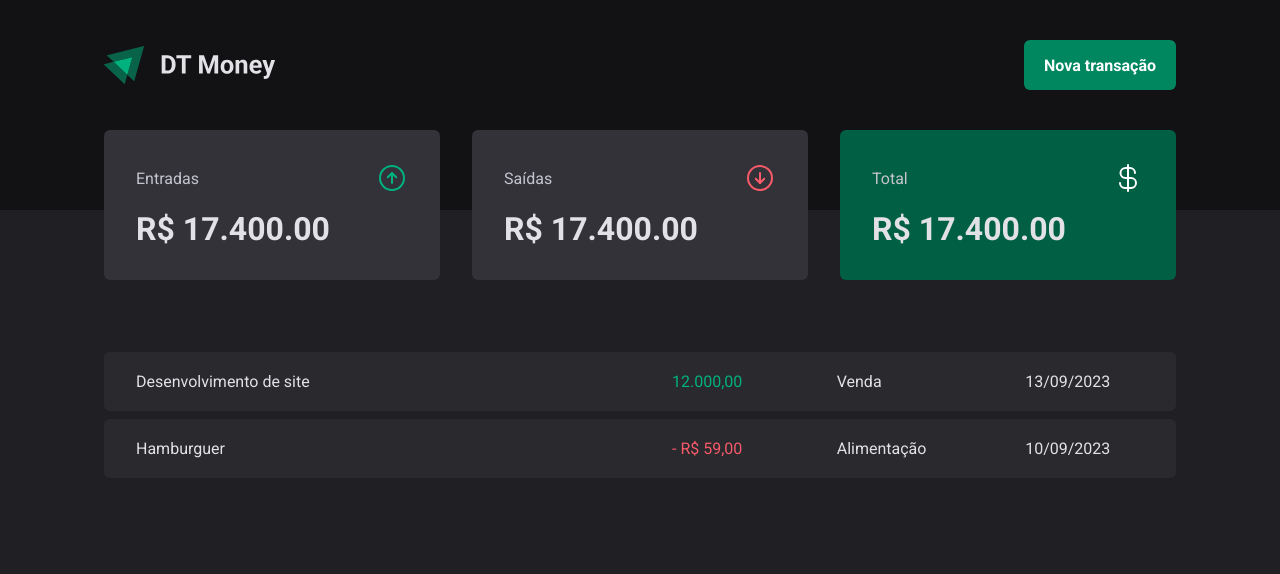
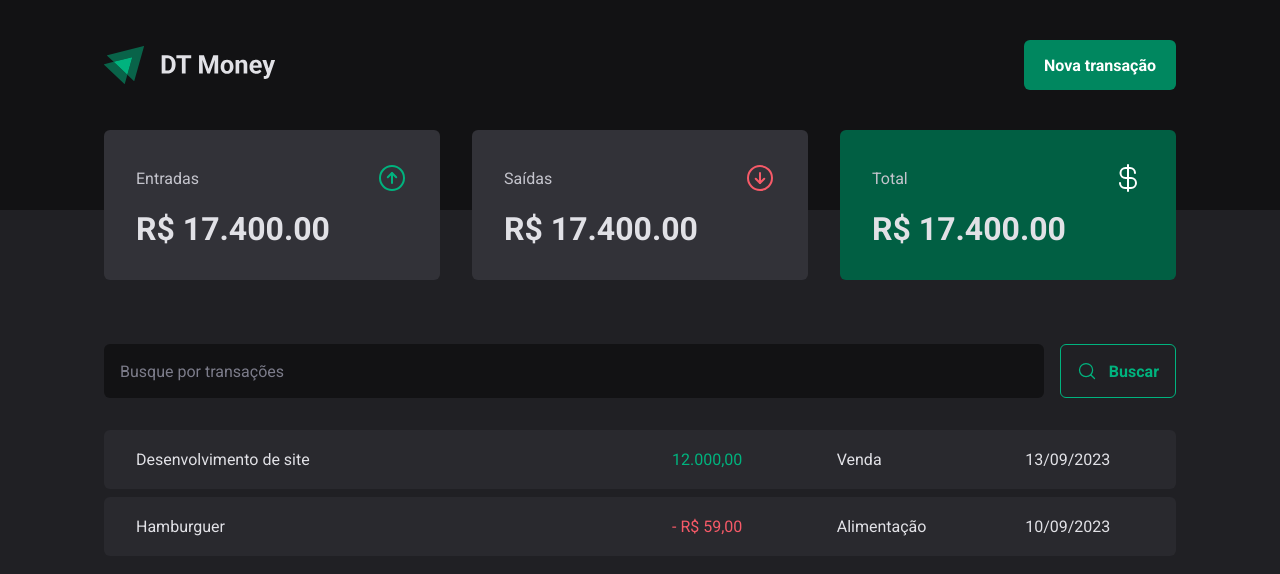
Before and after one commit to GabrielTurri/dt-money, a React (Vite) app: page / in a window 1280 px wide. Shown: the top 574 px of the page. Built offline with nearby package versions, Linux system fonts and the light colour scheme.

Commit message:
creating accessible modal

```diff
--- a/package.json
+++ b/package.json
@@ -10,6 +10,7 @@
     "preview": "vite preview"
   },
   "dependencies": {
+    "@radix-ui/react-dialog": "^1.0.5",
     "phosphor-react": "^1.4.1",
     "react": "^18.2.0",
     "react-dom": "^18.2.0",
--- a/src/components/Header/index.tsx
+++ b/src/components/Header/index.tsx
@@ -1,4 +1,5 @@
 import { HeaderContainer, HeaderContent, NewTransactionButton } from "./styles";
+import * as Dialog from '@radix-ui/react-dialog'
 
 import logoImg from '../../assets/logo.svg'
 
@@ -7,7 +8,23 @@
     <HeaderContainer>
       <HeaderContent>
         <img src={logoImg} alt="" />
-        <NewTransactionButton>Nova transação</NewTransactionButton>
+
+        <Dialog.Root>
+          <Dialog.Trigger asChild>
+          <NewTransactionButton>Nova transação</NewTransactionButton>
+          </Dialog.Trigger>
+
+          <Dialog.Portal>
+            <Dialog.Overlay />
+
+            <Dialog.Content>
+              <Dialog.Title>Nova Transação</Dialog.Title>
+            </Dialog.Content>
+
+            <Dialog.Close />
+          </Dialog.Portal>
+        </Dialog.Root>
+
       </HeaderContent>
     </HeaderContainer>
   )
--- /dev/null
+++ b/src/pages/Transactions/components/SearchForm/index.tsx
@@ -0,0 +1,16 @@
+import { MagnifyingGlass } from "phosphor-react";
+import { SearchFormContainer } from "./styles";
+
+export function SearchForm() {
+  return (
+    <div>
+      <SearchFormContainer>
+        <input type="text" placeholder="Busque por transações"/>
+        <button type="submit">
+          <MagnifyingGlass size={20} />
+          Buscar
+        </button>
+      </SearchFormContainer>
+    </div>
+  )
+}
--- /dev/null
+++ b/src/pages/Transactions/components/SearchForm/styles.ts
@@ -0,0 +1,42 @@
+import styled from "styled-components";
+
+export const SearchFormContainer = styled.form`
+  display: flex;
+  gap: 1rem;
+
+  input {
+    flex: 1;
+    border-radius: 6px;
+    border: 0;
+    background: ${props => props.theme["gray-900"]};
+    color: ${props => props.theme["gray-300"]};
+    padding: 1rem;
+
+    &::placeholder {
+      color: ${props => props.theme["gray-500"]};
+    }
+  }
+
+
+
+  button {
+    display: flex;
+    align-items: center;
+    gap: 0.75rem;
+
+    border: 0;
+    padding: 1rem;
+    background: transparent;
+    border: 1px solid ${props => props.theme["green-300"]};
+    color: ${props => props.theme["green-300"]};
+    font-weight: bold;
+    border-radius: 6px;
+
+    &:hover{
+      background: ${props => props.theme["green-500"]};
+      border-color: ${props => props.theme["green-500"]};
+      color: ${props => props.theme.white};
+      transition: background-color 0.2s, color 0.2s, border-color 0.2s;
+    }
+  }
+`;
--- a/src/pages/Transactions/index.tsx
+++ b/src/pages/Transactions/index.tsx
@@ -1,5 +1,6 @@
 import { Header } from "../../components/Header";
 import { Summary } from '../../components/Summary'
+import { SearchForm } from "./components/SearchForm";
 import { PriceHighlight, TransactionsContainer, TransactionsTable } from "./styles";
 
 export function Transactions() {
@@ -9,6 +10,7 @@
       <Summary />
 
       <TransactionsContainer>
+        <SearchForm />
         <TransactionsTable>
           <tbody>
             <tr>
--- a/src/pages/Transactions/styles.ts
+++ b/src/pages/Transactions/styles.ts
@@ -11,7 +11,7 @@
   width: 100%;
   border-collapse: separate;
   border-spacing: 0 0.5rem;
-  /* margin-top: 1.5rem; */
+  margin-top: 1.5rem;
 
   td {
     padding: 1.25rem 2rem;
```
Also changed, not shown: 1 other file (tests, documents, lock files or other folders).
